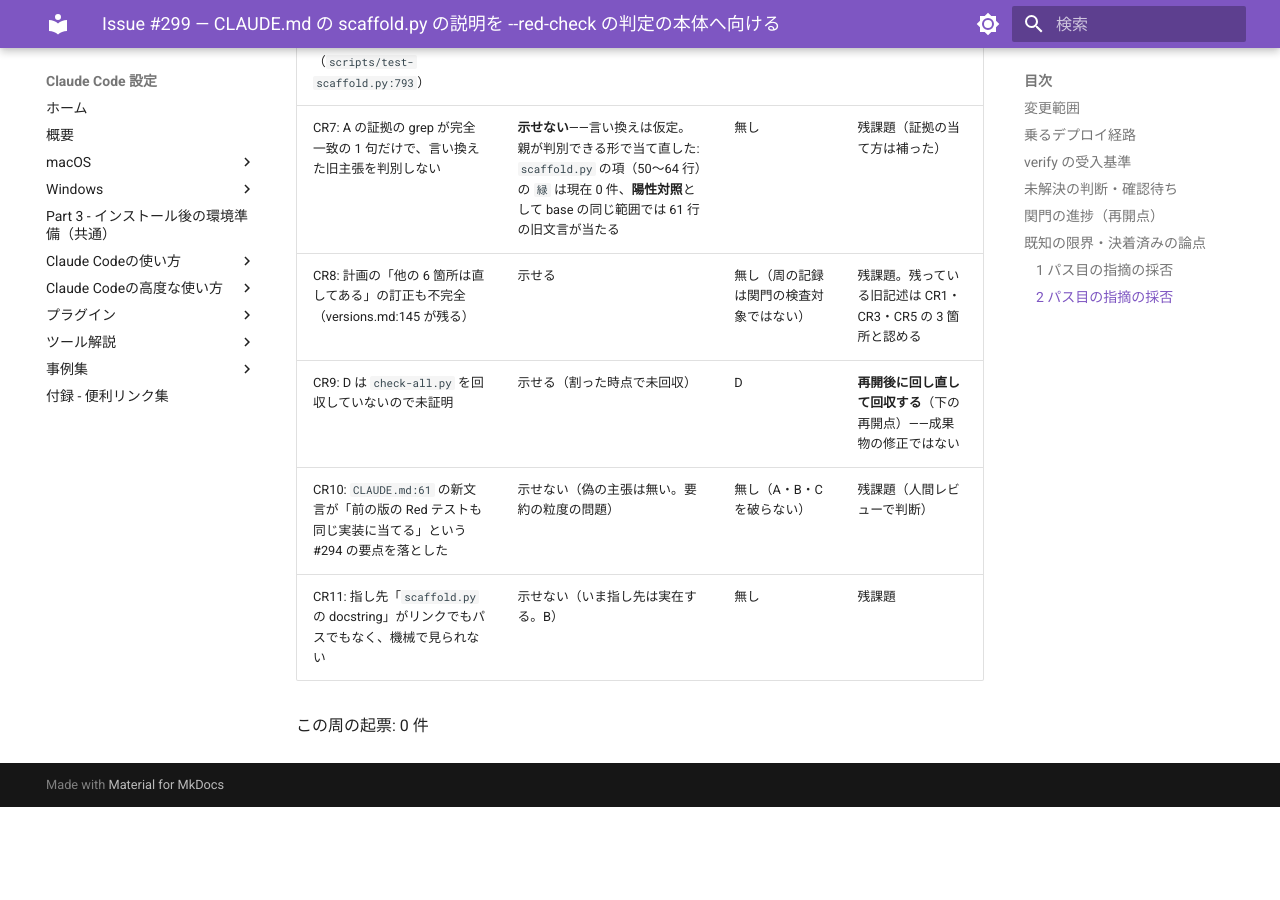
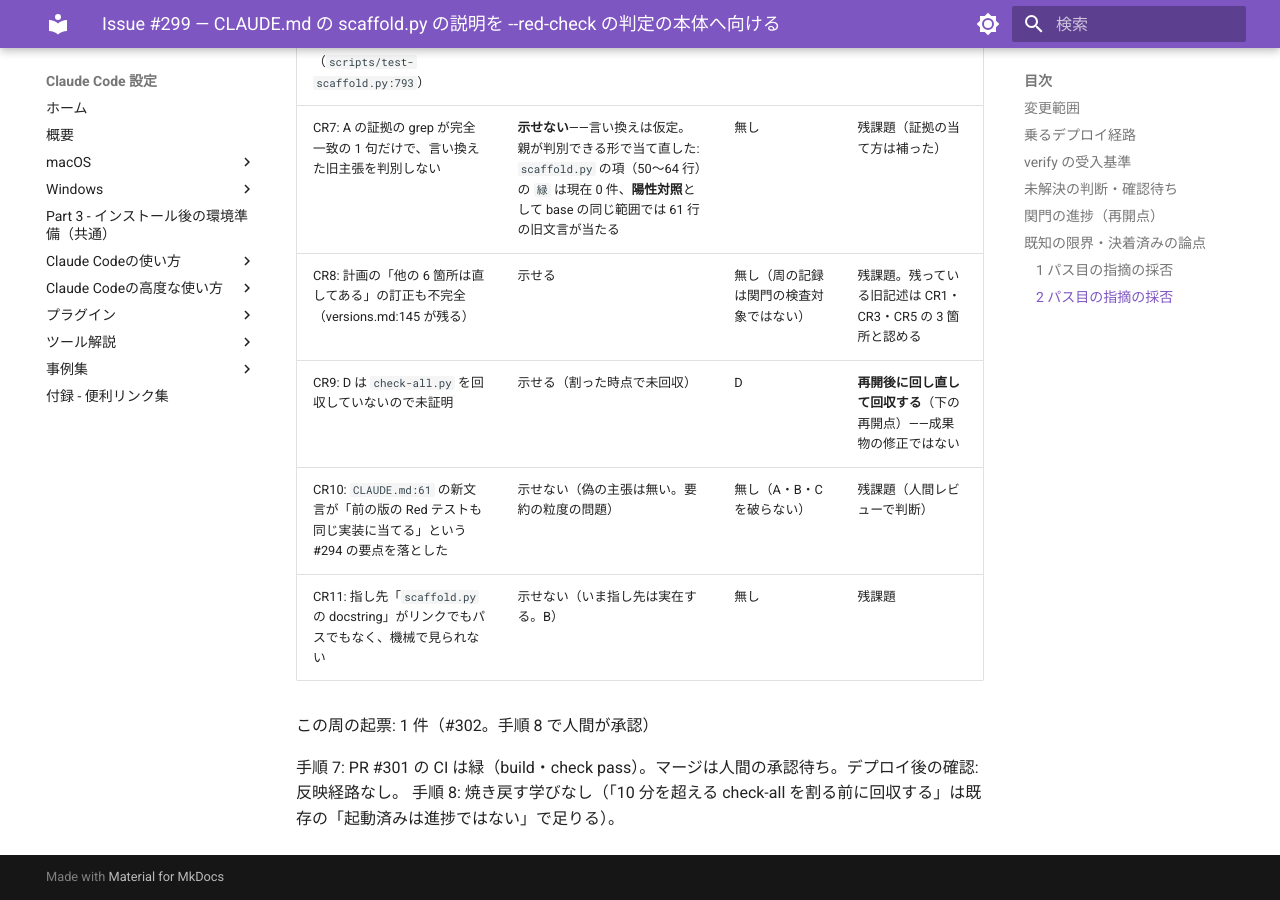
Before and after one commit to hdknr/claude-code-setup, an MkDocs documentation site: the page built from docs/plans/issue-299.md, in a window 1280 px wide and 900 px high, scrolled down 3657 px. Built offline with MkDocs 1.6.1 and Material for MkDocs 9.7.7, drawn with Linux system fonts in a browser that asks for light colours; before the commit the page ends 4464 px from its top, so only the background shows below that.

Commit message:
docs(plans): #299 の起票と手順 7・8 を記録する
Co-Authored-By: Claude Opus 5.5 <noreply@anthropic.com>

```diff
--- a/docs/plans/issue-299.md
+++ b/docs/plans/issue-299.md
@@ -87,4 +87,7 @@ main への merge のみ。`CLAUDE.md` は公開サイト（`docs/`）にもプ
 | CR10: `CLAUDE.md:61` の新文言が「前の版の Red テストも同じ実装に当てる」という #294 の要点を落とした | 示せない（偽の主張は無い。要約の粒度の問題） | 無し（A・B・C を破らない） | 残課題（人間レビューで判断） |
 | CR11: 指し先「`scaffold.py` の docstring」がリンクでもパスでもなく、機械で見られない | 示せない（いま指し先は実在する。B） | 無し | 残課題 |
 
-この周の起票: 0 件
+この周の起票: 1 件（#302。手順 8 で人間が承認）
+
+手順 7: PR #301 の CI は緑（build・check pass）。マージは人間の承認待ち。デプロイ後の確認: 反映経路なし。
+手順 8: 焼き戻す学びなし（「10 分を超える check-all を割る前に回収する」は既存の「起動済みは進捗ではない」で足りる）。
```
